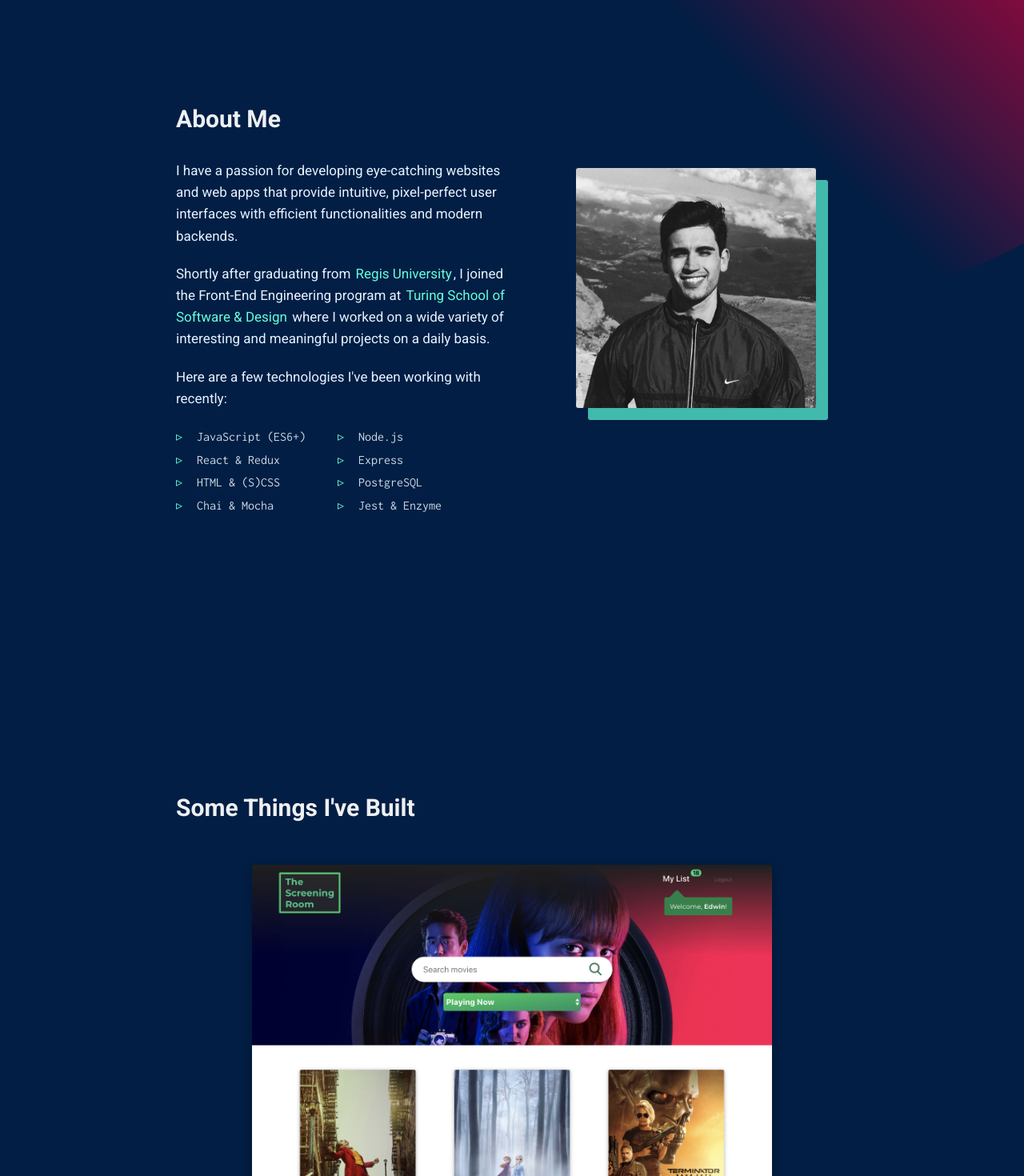
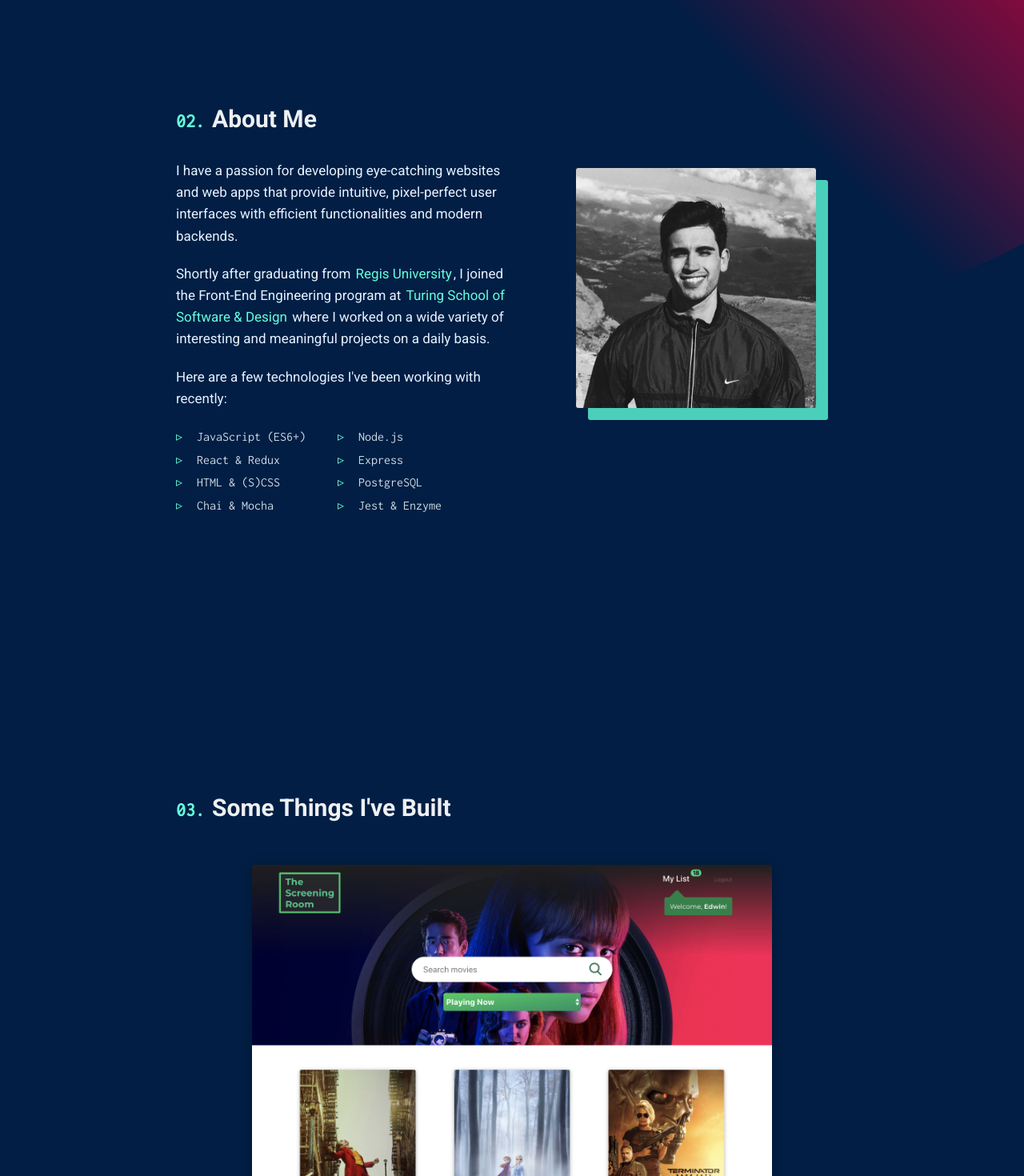
Before and after one commit to royamoussapour/portfolio, a React (Create React App) app: page / in a window 1280 px wide. Shown: the part 920-2390 px from the top of the page at 80% size. Built offline with nearby package versions, Linux system fonts and the light colour scheme.

Commit message:
Polish further details

```diff
--- a/src/components/AboutMe/AboutMe.js
+++ b/src/components/AboutMe/AboutMe.js
@@ -5,7 +5,9 @@ import headshot from '../../assets/headshot.jpg';
 const AboutMe = () => {
 	return (
 		<main className='AboutMe' name='AboutMe'>
-			<h2>About Me</h2>
+			<h2>
+				<span>02. </span>About Me
+			</h2>
 			<section className='about-box'>
 				<section className='about-description'>
 					<p>
--- a/src/components/AboutMe/AboutMe.scss
+++ b/src/components/AboutMe/AboutMe.scss
@@ -16,6 +16,13 @@
 		top: 23px;
 		padding-right: 15px;
 		transition: 0.3s ease-in-out;
+
+		span {
+			font-family: 'Inconsolata';
+			font-size: 24px;
+			color: #64ffda;
+			margin-right: -3px;
+		}
 	}
 
 	.about-box {
@@ -65,7 +72,7 @@
 			box-shadow: 15px 15px 0 #00ffdd54;
 		}
 		50% {
-			box-shadow: 15px 15px 0 #64ffdbbb;
+			box-shadow: 15px 15px 0 #64ffdbd8;
 		}
 		to {
 			box-shadow: 15px 15px 0 #00ffea54;
--- a/src/components/App/App.scss
+++ b/src/components/App/App.scss
@@ -227,7 +227,7 @@ p {
 	}
 
 	.introduction {
-		font-size: 16px;
+		font-size: 18px;
 	}
 
 	.sub-header-title {
--- a/src/components/Contact/Contact.js
+++ b/src/components/Contact/Contact.js
@@ -1,11 +1,12 @@
 import React from 'react';
-import headshot from '../../assets/headshot.jpg';
 import './Contact.scss';
 
 const Contact = () => {
 	return (
 		<main className='Contact' name='Contact'>
-			<h2>Get In Touch</h2>
+			<h2>
+				<span>04. Let's Make Magic!</span>Get In Touch
+			</h2>
 			<p>Interested in working together?</p>
 			<p>Feel free to contact me for any project or collaboration.</p>
 			<a href='mailto:edwinbosq@gmail.com' className='email-button'>
--- a/src/components/Contact/Contact.scss
+++ b/src/components/Contact/Contact.scss
@@ -5,6 +5,7 @@
 	display: flex;
 	flex-direction: column;
 	align-items: center;
+	margin-bottom: 40px;
 	justify-content: flex-start;
 
 	h2 {
@@ -12,10 +13,20 @@
 		font-family: 'Roboto';
 		font-size: 50px;
 		position: relative;
+		display: flex;
+		flex-direction: column;
+		align-items: center;
 		top: 23px;
 		padding-right: 15px;
 		color: white;
 		transition: 0.3s ease-in-out;
+
+		span {
+			font-family: 'Inconsolata';
+			font-size: 17px;
+			color: #64ffda;
+			margin-bottom: 20px;
+		}
 	}
 
 	p {
@@ -104,7 +115,13 @@
 		}
 
 		h2 {
-			font-size: 30px;
+			font-size: 36px;
+
+			span {
+				font-family: 'Inconsolata';
+				font-size: 14px;
+				margin-bottom: 10px;
+			}
 		}
 	}
 }
--- a/src/components/NavigationBar/NavigationBar.scss
+++ b/src/components/NavigationBar/NavigationBar.scss
@@ -182,7 +182,7 @@
 			span {
 				margin-right: 0px;
 				font-size: 17px;
-				margin-left: 3px;
+				margin-left: 5px;
 				margin-bottom: 3px;
 			}
 		}
--- a/src/components/Projects/Projects.js
+++ b/src/components/Projects/Projects.js
@@ -11,7 +11,7 @@ const Projects = () => {
 	return (
 		<main className='Projects'>
 			<h2>
-				<span>Some Things I've Built</span>
+				<span>03. </span>Some Things I've Built
 			</h2>
 			<section className='projects-container'>{cards}</section>
 		</main>
--- a/src/components/Projects/Projects.scss
+++ b/src/components/Projects/Projects.scss
@@ -15,6 +15,13 @@
 		position: relative;
 		top: 23px;
 		padding-right: 15px;
+
+		span {
+			font-family: 'Inconsolata';
+			font-size: 24px;
+			color: #64ffda;
+			margin-right: -3px;
+		}
 	}
 
 	.projects-container {
```
